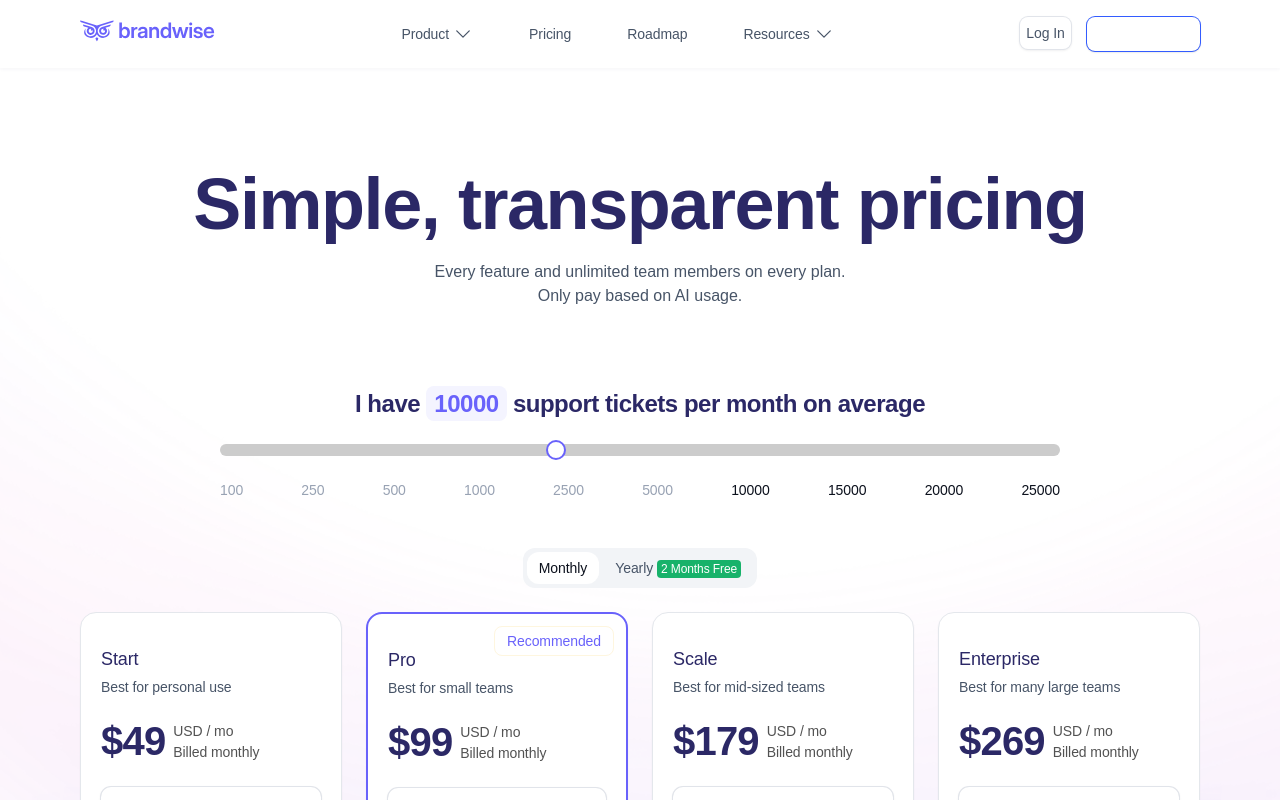
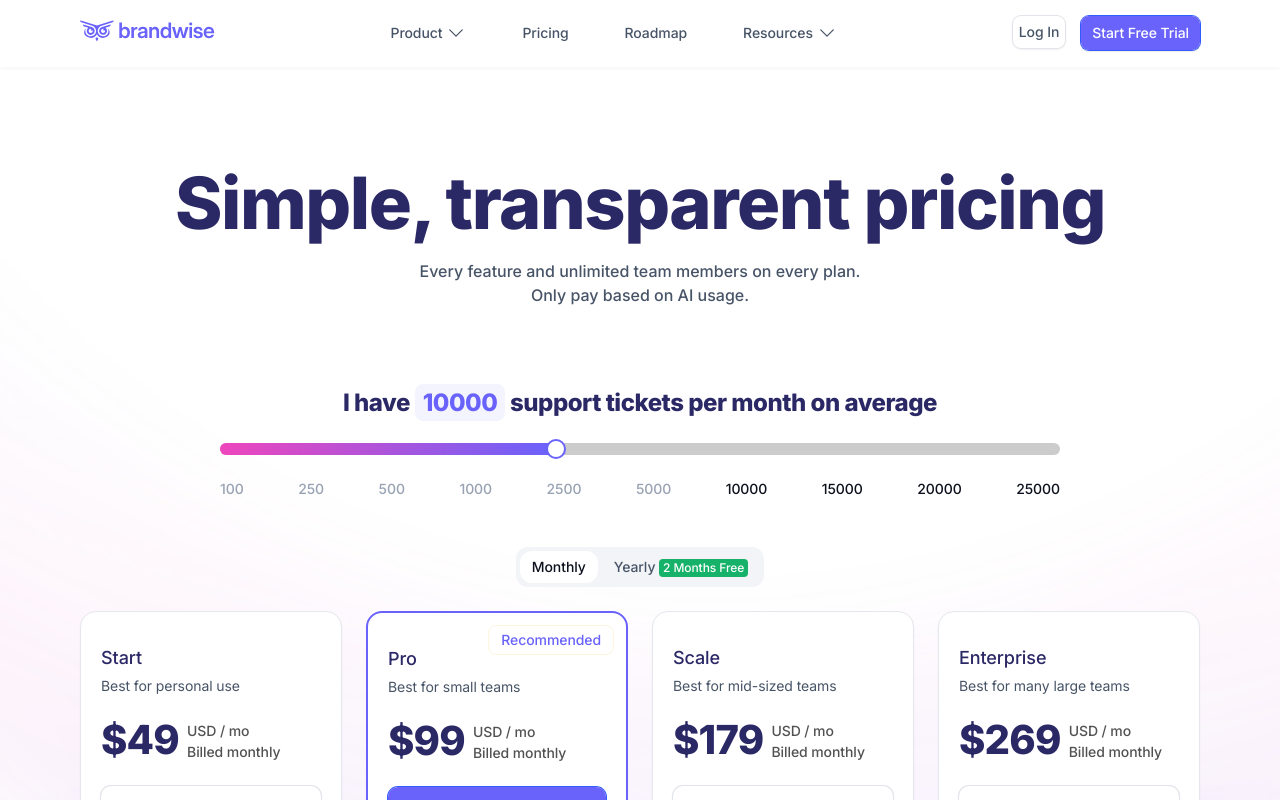
Before and after one commit to shahrukh263/brand, a Next.js app: page /pricing in a window 1280 px wide. Shown: the top 800 px of the page. Built offline with nearby package versions, Linux system fonts and the light colour scheme.

Commit message:
css updated

```diff
--- a/styles/globals.scss
+++ b/styles/globals.scss
@@ -3,16 +3,17 @@
 @tailwind utilities;
 
 * {
-	font-family: 'Poppins', sans-serif;
+  font-family: "Inter", sans-serif;
   box-sizing: border-box;
 }
 
 /* Tablet (xs)  */
 @media only screen and (min-width: 280px) {
   .innerDiv {
-		padding-left: 30px;
-		padding-right: 30px;
+    padding-left: 20px;
+    padding-right: 20px;
   }
+
   header .innerDiv {
     padding-top: 2px;
     padding-bottom: 2px;
@@ -25,6 +26,7 @@
     padding-left: 60px;
     padding-right: 60px;
   }
+
   header .innerDiv {
     padding-top: 10px;
     padding-bottom: 10px;
@@ -34,9 +36,10 @@
 /* Tablet (md)  */
 @media only screen and (min-width: 768px) {
   .innerDiv {
-		padding-left: 60px;
-		padding-right: 60px;
+    padding-left: 30px;
+    padding-right: 30px;
   }
+
   header .innerDiv {
     padding-top: 10px;
     padding-bottom: 10px;
@@ -46,9 +49,10 @@
 /* Desktop (lg) */
 @media only screen and (min-width: 1024px) {
   .innerDiv {
-		padding-left: 80px;
-		padding-right: 80px;
+    padding-left: 20px;
+    padding-right: 20px;
   }
+
   header .innerDiv {
     padding-top: 0;
     padding-bottom: 0;
@@ -63,6 +67,7 @@
     padding-left: 80px;
     padding-right: 80px;
   }
+
   header .innerDiv {
     padding-top: 0;
     padding-bottom: 0;
@@ -77,6 +82,7 @@
     padding-left: 0;
     padding-right: 0;
   }
+
   header .innerDiv {
     padding-top: 0;
     padding-bottom: 0;
@@ -90,3 +96,194 @@ footer {
   max-width: 2560px;
   margin: 0 auto;
 }
+
+.theme-btn {
+  background: linear-gradient(0deg, #6962fb, #6962fb),
+    linear-gradient(
+      180deg,
+      rgba(255, 255, 255, 0.16) 0%,
+      rgba(255, 255, 255, 0) 100%
+    );
+  box-shadow: 0px 0px 0px 1px #335cff, 0px 1px 2px 0px rgba(14, 18, 27, 0.24);
+  border: 1px solid;
+  border-image-source: linear-gradient(
+    180deg,
+    rgba(255, 255, 255, 0.12) 0%,
+    rgba(255, 255, 255, 0) 100%
+  );
+}
+.img-block {
+  border: 0.75px solid rgba(0, 0, 0, 0.16) !important;
+  & span {
+    display: block !important;
+    border: 0.75px solid !important;
+  }
+  & img {
+    display: block !important;
+  }
+}
+.mySwiper {
+  & .swiper-wrapper {
+    align-items: center;
+  }
+}
+@keyframes scroll {
+  0% {
+    transform: translateX(0);
+  }
+
+  100% {
+    transform: translateX(var(--translate-x, calc(-50%)));
+  }
+}
+.animate-slow-infinite-scroll {
+  -webkit-animation: scroll var(--animation-duration, 40s) linear infinite;
+  animation: scroll var(--animation-duration, 40s) linear infinite;
+}
+.accordian-main {
+  & button {
+    display: block;
+    width: 100%;
+  }
+  & button[aria-expanded="true"] {
+    .plus-icon-accordian {
+      display: none;
+    }
+    .minus-icon-accordian {
+      display: block;
+    }
+  }
+  & button[aria-expanded="false"] {
+    .plus-icon-accordian {
+      display: block;
+    }
+    .minus-icon-accordian {
+      display: none;
+    }
+  }
+}
+
+.block-img {
+  & span {
+    display: block !important;
+  }
+  & img {
+    display: block !important;
+  }
+}
+
+.range-slider .range-slider__thumb[data-disabled] {
+  width: 0;
+}
+.range-slider .range-slider__range {
+  background: linear-gradient(90deg, #ee46bc 0%, #6962fb 100%) !important;
+}
+
+.range-slider {
+  height: 12px !important;
+  border-radius: 100px !important;
+}
+.range-slider__range {
+  left: 0 !important;
+  border-top-left-radius: 100px !important;
+  border-bottom-left-radius: 100px !important;
+}
+
+.range-slider .range-slider__thumb[aria-disabled="false"] {
+  background: #ffffff !important;
+  border: 2px solid #6962fb !important;
+  box-shadow: 0px 4px 6px -2px #746efb0a, 0px 12px 16px -4px #746efb14 !important;
+}
+.selected-area {
+  background: linear-gradient(90deg, #ee46bc 0%, #6962fb 100%) !important;
+  height: 12px;
+  border-radius: 12px;
+}
+
+
+
+/* cyrillic-ext */
+@font-face {
+  font-family: 'Inter Display';
+  font-style: normal;
+  font-weight: 100 900;
+  font-display: swap;
+  src: url('/public/font/InterDisplay-Thin.ttf') format('ttf');
+  unicode-range: U+0460-052F, U+1C80-1C8A, U+20B4, U+2DE0-2DFF, U+A640-A69F, U+FE2E-FE2F;
+}
+/* cyrillic */
+@font-face {
+  font-family: 'Inter Display';
+  font-style: normal;
+  font-weight: 100 900;
+  font-display: swap;
+  src: url('/public/font/InterDisplay-ExtraLight.ttf') format('ttf');
+  unicode-range: U+0301, U+0400-045F, U+0490-0491, U+04B0-04B1, U+2116;
+}
+/* greek-ext */
+@font-face {
+  font-family: 'Inter Display';
+  font-style: normal;
+  font-weight: 100 900;
+  font-display: swap;
+  src: url('/public/font/InterDisplay-Light.ttf') format('ttf');
+  unicode-range: U+1F00-1FFF;
+}
+/* greek */
+@font-face {
+  font-family: 'Inter Display';
+  font-style: normal;
+  font-weight: 100 900;
+  font-display: swap;
+  src: url('/public/font/InterDisplay-Regular.ttf') format('ttf');
+  unicode-range: U+0370-0377, U+037A-037F, U+0384-038A, U+038C, U+038E-03A1, U+03A3-03FF;
+}
+/* vietnamese */
+@font-face {
+  font-family: 'Inter Display';
+  font-style: normal;
+  font-weight: 100 900;
+  font-display: swap;
+  src: url('/public/font/InterDisplay-Medium.ttf') format('ttf');
+  unicode-range: U+0102-0103, U+0110-0111, U+0128-0129, U+0168-0169, U+01A0-01A1, U+01AF-01B0, U+0300-0301, U+0303-0304, U+0308-0309, U+0323, U+0329, U+1EA0-1EF9, U+20AB;
+}
+/* latin-ext */
+@font-face {
+  font-family: 'Inter Display';
+  font-style: normal;
+  font-weight: 100 900;
+  font-display: swap;
+  src: url('/public/font/InterDisplay-SemiBold.ttf') format('ttf');
+  unicode-range: U+0100-02BA, U+02BD-02C5, U+02C7-02CC, U+02CE-02D7, U+02DD-02FF, U+0304, U+0308, U+0329, U+1D00-1DBF, U+1E00-1E9F, U+1EF2-1EFF, U+2020, U+20A0-20AB, U+20AD-20C0, U+2113, U+2C60-2C7F, U+A720-A7FF;
+}
+/* latin */
+@font-face {
+  font-family: 'Inter Display';
+  font-style: normal;
+  font-weight: 100 900;
+  font-display: swap;
+  src: url('/public/font/InterDisplay-Bold.ttf') format('ttf');
+  unicode-range: U+0000-00FF, U+0131, U+0152-0153, U+02BB-02BC, U+02C6, U+02DA, U+02DC, U+0304, U+0308, U+0329, U+2000-206F, U+20AC, U+2122, U+2191, U+2193, U+2212, U+2215, U+FEFF, U+FFFD;
+}
+
+@font-face {
+  font-family: 'Inter Display';
+  font-style: normal;
+  font-weight: 100 900;
+  font-display: swap;
+  src: url('/public/font/InterDisplay-SemiBold.ttf') format('ttf');
+  unicode-range: U+0000-00FF, U+0131, U+0152-0153, U+02BB-02BC, U+02C6, U+02DA, U+02DC, U+0304, U+0308, U+0329, U+2000-206F, U+20AC, U+2122, U+2191, U+2193, U+2212, U+2215, U+FEFF, U+FFFD;
+}
+
+@font-face {
+  font-family: 'Inter Display';
+  font-style: normal;
+  font-weight: 100 900;
+  font-display: swap;
+  src: url('/public/font/InterDisplay-Black.ttf') format('ttf');
+  unicode-range: U+0000-00FF, U+0131, U+0152-0153, U+02BB-02BC, U+02C6, U+02DA, U+02DC, U+0304, U+0308, U+0329, U+2000-206F, U+20AC, U+2122, U+2191, U+2193, U+2212, U+2215, U+FEFF, U+FFFD;
+}
+
+.inter-display{
+  font-family: 'Inter Display', sans-serif;
+}
```
Lines whose indentation alone changed are shown as unchanged.
